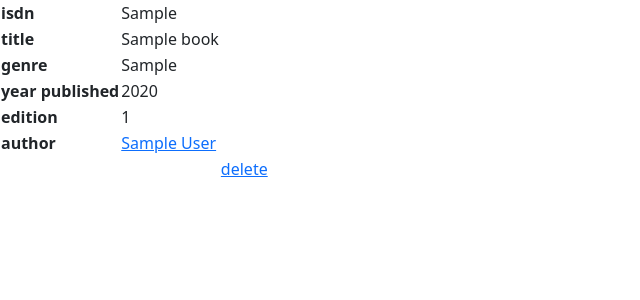
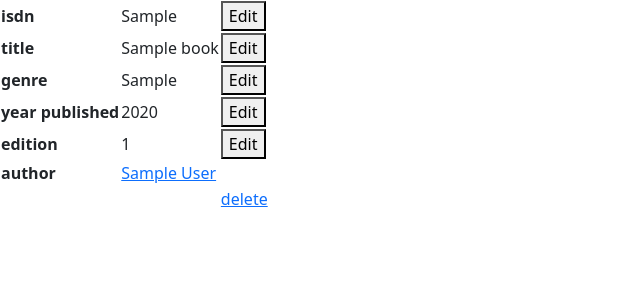
Before and after one commit to blackwakhu/django-beginner-projects, a Django app: page /forms/book/1 in a window 1280 px wide. Shown: the part 56-356 px from the top of the page, without its empty margins (0-640 px from the left). Run offline with Django 5.2, Linux system fonts and the light colour scheme; tables that the repository leaves empty hold one stand-in row (values such as "Sample post").

Commit message:
added the update to book.html

```diff
--- a/projects/forms/form_entries/templates/book.html
+++ b/projects/forms/form_entries/templates/book.html
@@ -7,22 +7,92 @@
   <tr>
     <th>isdn</th>
     <td>{{data.isdn}}</td>
+    <td>
+      <div id="edit_isdn_book">
+        <button onclick="open_data('edit_isdn_book', 'input_isdn_book')">Edit</button>
+      </div>
+    </td>
+    <td>
+      <div class="editpart" id="input_isdn_book">
+      <form action="/form/book/update/isdn/{{data.id}}" method="post">
+        {% csrf_token %}
+        <input type="text" name="data" class="edit_input">
+        <input type="submit" value="submit" onclick="close_data('edit_isdn_book', 'input_isdn_book')">
+      </form>
+      </div>
+    </td>
   </tr>
   <tr>
     <th>title</th>
     <td>{{data.title}}</td>
+    <td>
+      <div id="edit_title_book">
+        <button onclick="open_data('edit_title_book', 'input_title_book')">Edit</button>
+      </div>
+    </td>
+    <td>
+      <div class="editpart" id="input_title_book">
+      <form action="/form/book/update/title/{{data.id}}" method="post">
+        {% csrf_token %}
+        <input type="text" name="data" class="edit_input">
+        <input type="submit" value="submit" onclick="close_data('edit_title_book', 'input_title_book')">
+      </form>
+      </div>
+    </td>
   </tr>
   <tr>
     <th>genre</th>
     <td>{{data.genre}}</td>
+    <td>
+      <div id="edit_genre_book">
+        <button onclick="open_data('edit_genre_book', 'input_genre_book')">Edit</button>
+      </div>
+    </td>
+    <td>
+      <div class="editpart" id="input_genre_book">
+      <form action="/form/book/update/genre/{{data.id}}" method="post">
+        {% csrf_token %}
+        <input type="text" name="data" class="edit_input">
+        <input type="submit" value="submit" onclick="close_data('edit_genre_book', 'input_genre_book')">
+      </form>
+      </div>
+    </td>
   </tr>
   <tr>
     <th>year published</th>
     <td>{{data.year}}</td>
+    <td>
+      <div id="edit_year_book">
+        <button onclick="open_data('edit_year_book', 'input_year_book')">Edit</button>
+      </div>
+    </td>
+    <td>
+      <div class="editpart" id="input_year_book">
+      <form action="/form/book/update/year/{{data.id}}" method="post">
+        {% csrf_token %}
+        <input type="number" min="1" max="3000" name="data" class="edit_input">
+        <input type="submit" value="submit" onclick="close_data('edit_year_book', 'input_year_book')">
+      </form>
+      </div>
+    </td>
   </tr>
   <tr>
     <th>edition</th>
     <td>{{data.edition}}</td>
+    <td>
+      <div id="edit_edition_book">
+        <button onclick="open_data('edit_edition_book', 'input_edition_book')">Edit</button>
+      </div>
+    </td>
+    <td>
+      <div class="editpart" id="input_edition_book">
+      <form action="/form/book/update/edition/{{data.id}}" method="post">
+        {% csrf_token %}
+        <input type="number" min="1" name="data" class="edit_input">
+        <input type="submit" value="submit" onclick="close_data('edit_edition_book', 'input_edition_book')">
+      </form>
+      </div>
+    </td>
   </tr>
   <tr>
     <th>author</th>
@@ -36,6 +106,5 @@
   </tr>
 </table>
 
-<script src="/static/js/function.js"></script>
 
 {% endblock %}
```
